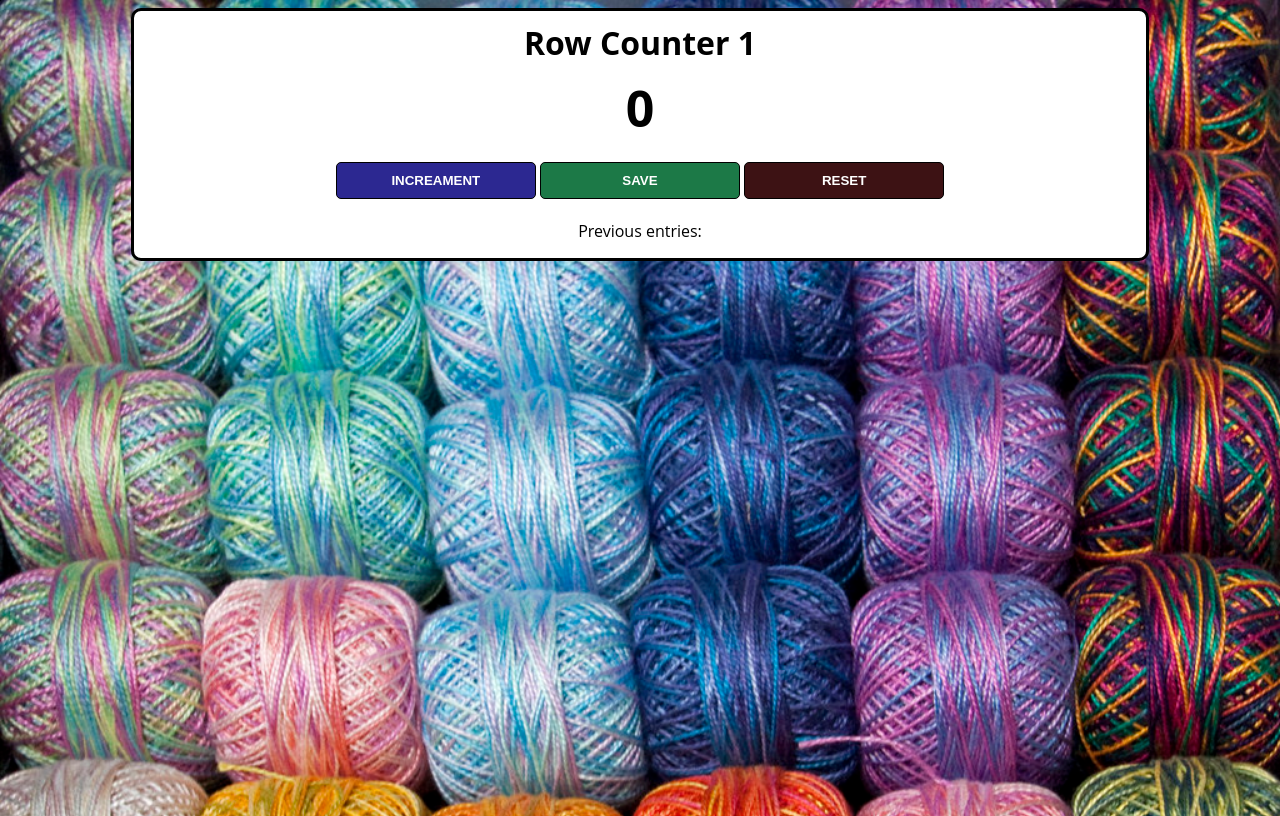
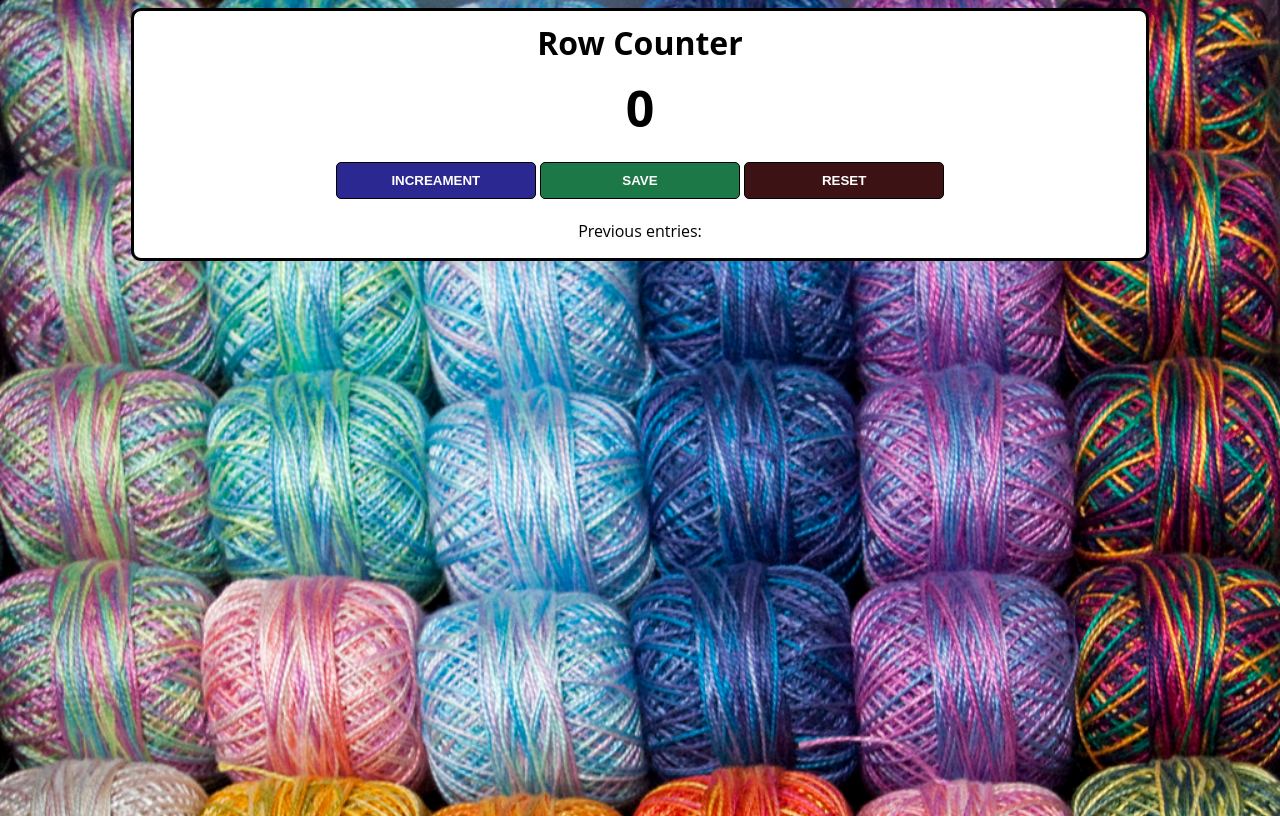
Before and after one commit to beshoywadid/Subway-Counter, a plain HTML site: page index.html in a window 1280 px wide. Drawn offline with Linux system fonts and the light colour scheme.

Commit message:
Update index.html

```diff
--- a/index.html
+++ b/index.html
@@ -8,7 +8,7 @@
 </head>
 <body>
     <div class="container">
-        <h1>Row Counter 1</h1>
+        <h1>Row Counter</h1>
         <h2 id="count-el">0</h2>
         <p id="welcome-el"></p>
         <button id="increment-btn" onclick="increament()">INCREAMENT</button>
```
